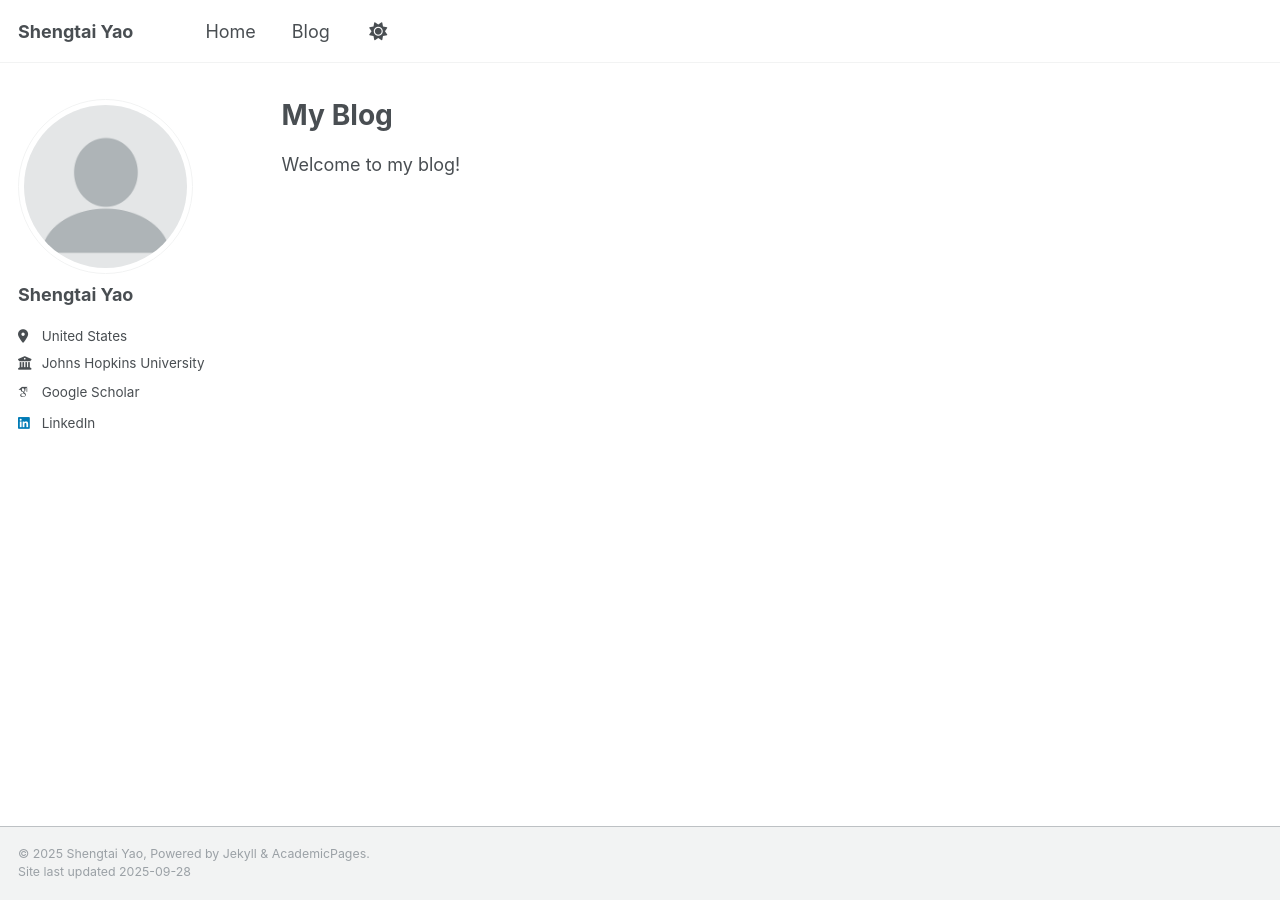
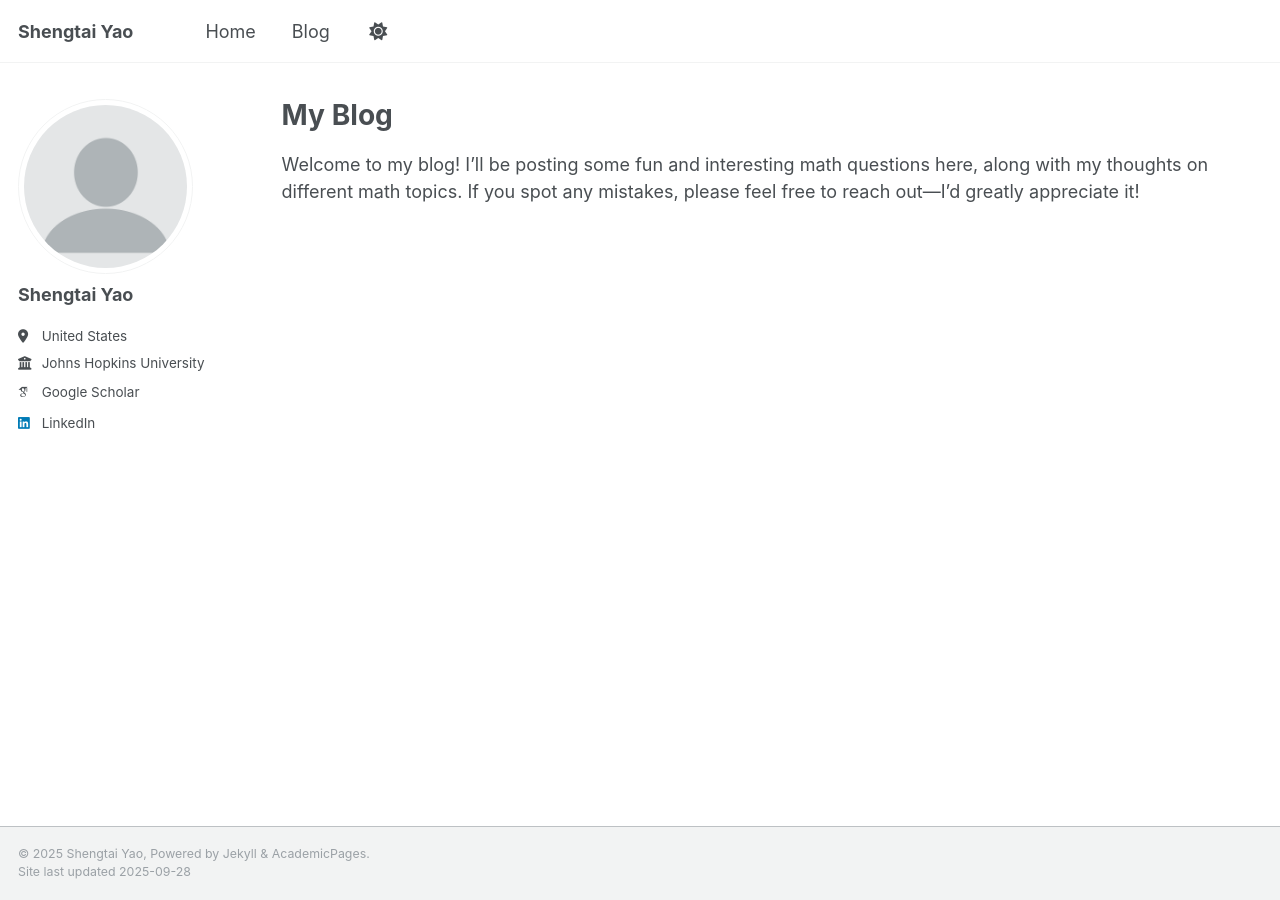
Before and after one commit to Yaoshengtai/Yaoshengtai.github.io, a Jekyll site: the page built from _pages/blog.md, in a window 1280 px wide. Built offline with Jekyll 4.4.1, drawn with Linux system fonts in a browser that asks for light colours; some web fonts are replaced.

Commit message:
Update blog.md

```diff
--- a/_pages/blog.md
+++ b/_pages/blog.md
@@ -5,4 +5,4 @@
 
 ---
 
-Welcome to my blog!
+Welcome to my blog! I’ll be posting some fun and interesting math questions here, along with my thoughts on different math topics. If you spot any mistakes, please feel free to reach out—I’d greatly appreciate it!
```
